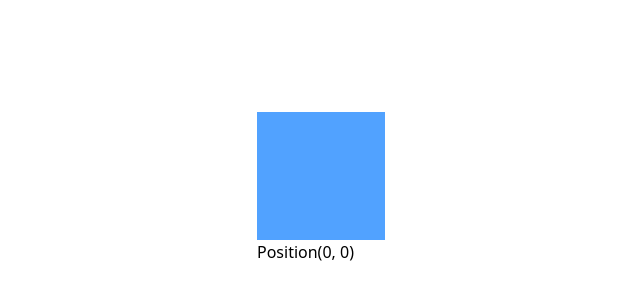
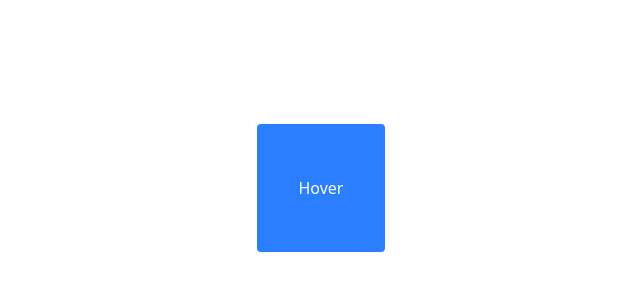
Before and after one commit to G1DY/FramerMotion, a React (Vite) app in the folder keyframes/: page / in a window 1280 px wide. Shown: the part 212-512 px from the top of the page, without its empty margins (319-959 px from the left). Built offline with nearby package versions, Linux system fonts and the light colour scheme.

Commit message:
hover over a button to scale up projects using useMotionValue

```diff
--- a/keyframes/src/App.tsx
+++ b/keyframes/src/App.tsx
@@ -1,4 +1,4 @@
-import DraggableBox from "./useMotionValue/DraggableBox";
+import HoverLinkedScale from "./useMotionValue/HoverLinkedScale";
 
 const App = () => {
   return (
@@ -16,7 +16,8 @@ const App = () => {
       {/* <StaggeredImages /> */}
       {/* <StaggeredGridLayout /> */}
       {/* // <StaggeredText /> */}
-      <DraggableBox />
+      {/* <DraggableBox /> */}
+      <HoverLinkedScale />
     </div>
   );
 };
--- /dev/null
+++ b/keyframes/src/useMotionValue/HoverLinkedScale.tsx
@@ -0,0 +1,16 @@
+import { motion, useMotionValue } from "framer-motion";
+
+const HoverLinkedScale = () => {
+  const scale = useMotionValue(1);
+  return (
+    <motion.button
+      className="w-32 h-32 bg-blue-500 text-white rounded"
+      style={{ scale }}
+      onHoverStart={() => scale.set(1.1)}
+      onHoverEnd={() => scale.set(1)}
+    >
+      Hover
+    </motion.button>
+  );
+};
+export default HoverLinkedScale;
```
